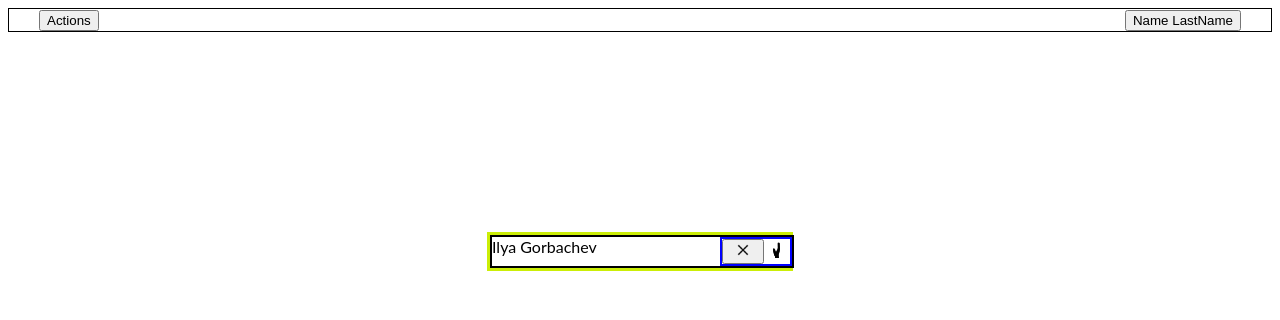
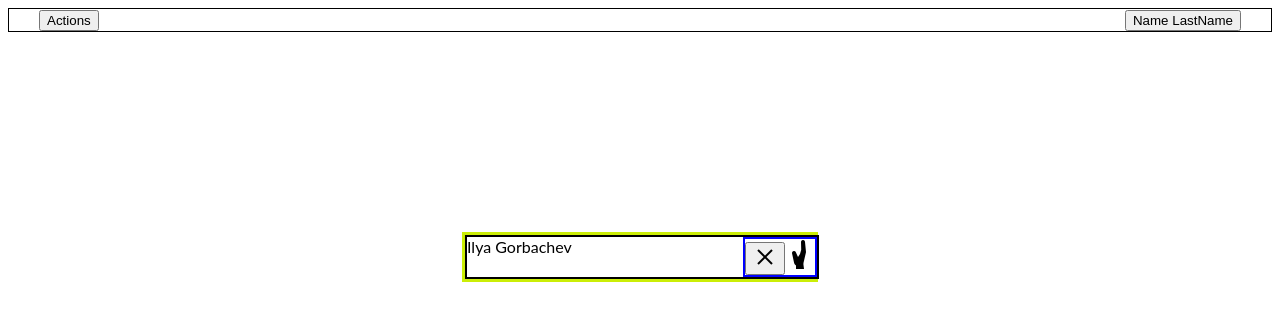
Before and after one commit to IlyaGorbachov7/react-app-classroom, a React (Create React App) app: page / in a window 1280 px wide. Shown: the top 320 px of the page. Built offline with nearby package versions, Linux system fonts and the light colour scheme.

Commit message:
Changed files style

```diff
--- a/src/components/csses/MainWIndow.css
+++ b/src/components/csses/MainWIndow.css
@@ -6,6 +6,7 @@
     position: relative;
     display: inline-block;
     padding-left: 30px;
+    cursor: pointer;
 }
 
 .dropdown-user {
@@ -13,6 +14,7 @@
     float: right;
     display: inline-block;
     padding-right: 30px;
+    cursor: pointer;
 }
 
 .dropdown-content {
@@ -31,26 +33,8 @@
 }
 
 .table-style {
-    display: block;
+    display: flow;
     border: 3px solid rgb(203, 238, 7);
-    width: 300px;
+    width: 350px;
     margin: 200px auto;
 }
-
-.img-style {
-    width: 16px;
-    height: 16px;
-    padding-left: 5px;
-    padding-right: 5px;
-}
-
-.img-btn-style {
-    width: 16px;
-    height: 16px;
-    padding-left: 5px;
-    padding-right: 5px;
-}
-
-.img-btn-style:hover {
-    background: orangered;
-}
--- a/src/components/csses/RowTable.css
+++ b/src/components/csses/RowTable.css
@@ -0,0 +1,37 @@
+.row-content {
+    width: 100%;
+    display: flex;
+    /*border: 5px solid deeppink;*/
+}
+
+.content-name {
+    width: 70%;
+    margin: auto;
+}
+
+.content-action {
+    alignItems: end;
+    margin: auto;
+    marginRight: inherit;
+    /*border: 2px solid blue;*/
+}
+.img-style {
+    width: 16px;
+    height: 16px;
+    padding-left: 5px;
+    padding-right: 5px;
+    margin-left: 10px;
+}
+
+.btn-style{
+    border-radius: 7px;
+}
+.btn-style:hover{
+    background: orangered;
+}
+.img-btn-style {
+    width: 16px;
+    height: 16px;
+    padding-left: 5px;
+    padding-right: 5px;
+}
```
